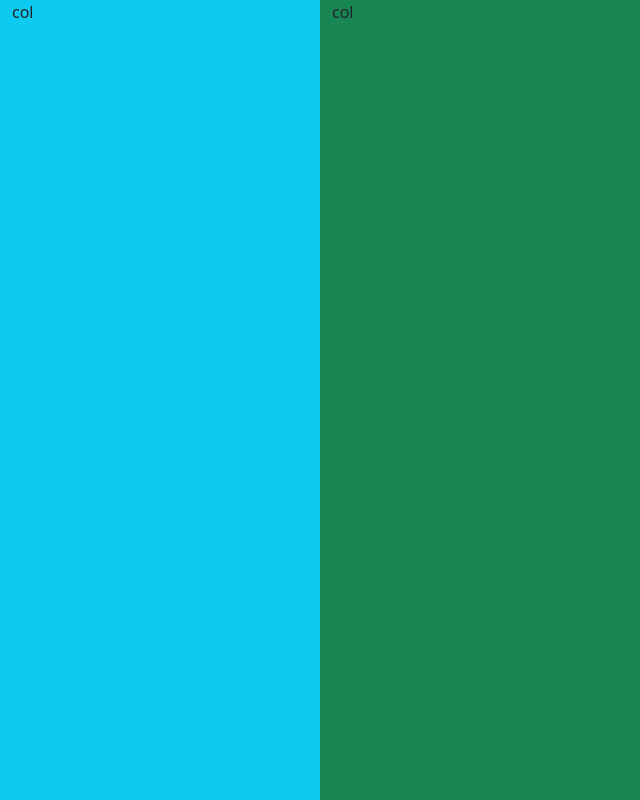
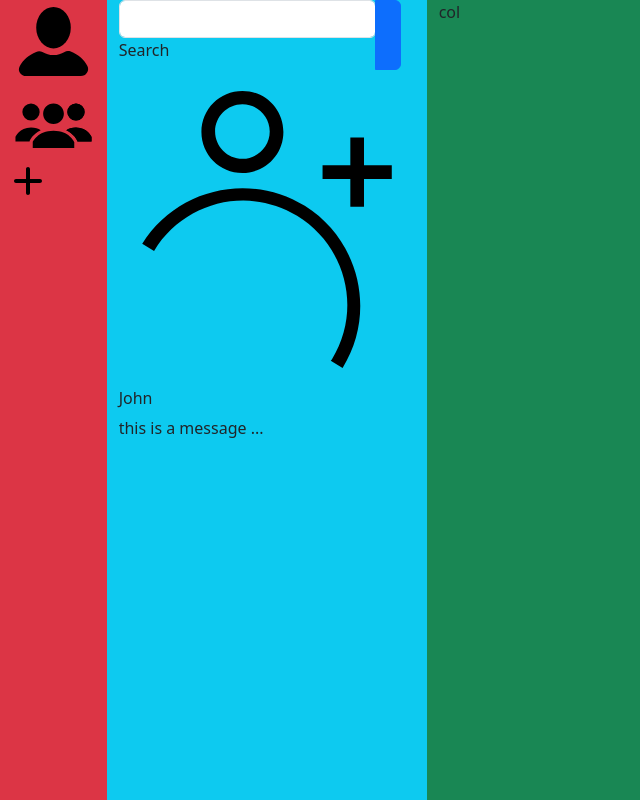
Before and after one commit to shadelx/chat-cord, a website: page client/chat.html in a window 1280 px wide. Shown: the whole page, without its empty margins (0-640 px from the left). Drawn offline with nearby package versions, Linux system fonts and the light colour scheme.

Commit message:
new chat format

```diff
--- a/client/chat.html
+++ b/client/chat.html
@@ -9,10 +9,41 @@
     <title>Chat-App</title>
 </head>
 <body>
-    <div class="bg-danger container-fluid vh-100">
+    <div class="bg-danger container-fluid">
         <div class="row vh-100">
-            <div class="col-3 bg-info">col</div>
-            <div class="col-9 bg-success">col</div>
+            <!-- menu bar -->
+            <div class="col-1 bg-danger menu-bar">
+                <div class="menu-icon">
+                    <img src="user.svg" alt="user icon">
+                </div>
+                <div class="menu-icon">
+                    <img src="group.svg" alt="group icon">
+                </div>
+                <div class="menu-icon">
+                    <img src="plus.svg" alt="add icon">
+                </div>
+            </div>
+
+            <!-- message -->
+            <div class="col-3 bg-info friends-bar">
+                <div class="input-group friend-search-bar">
+                    <div class="form-outline">
+                      <input type="search" id="form1" class="form-control" />
+                      <label class="form-label" for="form1">Search</label>
+                    </div>
+                    <button type="button" class="btn btn-primary">
+                      <i class="fas fa-search"></i>
+                    </button>
+                  </div>
+                <div class="friend-drawer">
+                    <img src="friend.svg" alt="">
+                    <div class="friend-text">
+                        <h6>John</h6>
+                        <p>this is a message ...</p>
+                    </div>
+                </div>
+            </div>
+            <div class="col-8 bg-success">col</div>
         </div>
     </div>
     <script src="https://cdn.jsdelivr.net/npm/bootstrap@5.3.0-alpha2/dist/js/bootstrap.bundle.min.js"
```
Also changed, not shown: client/friend.svg (added), client/group.svg (added), client/plus.svg (added), client/search.svg (added), client/user.svg (added).
